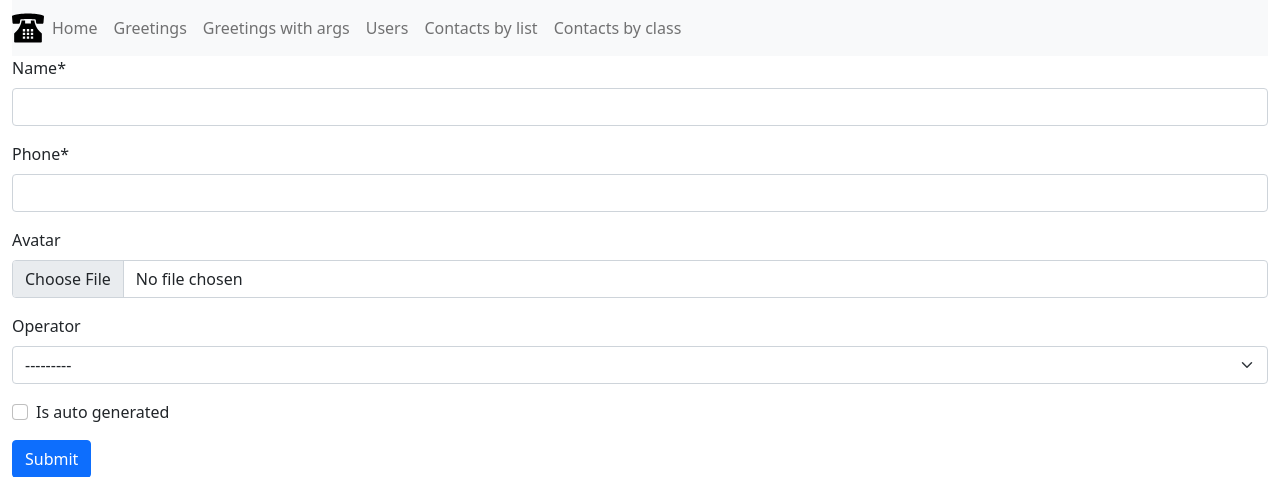
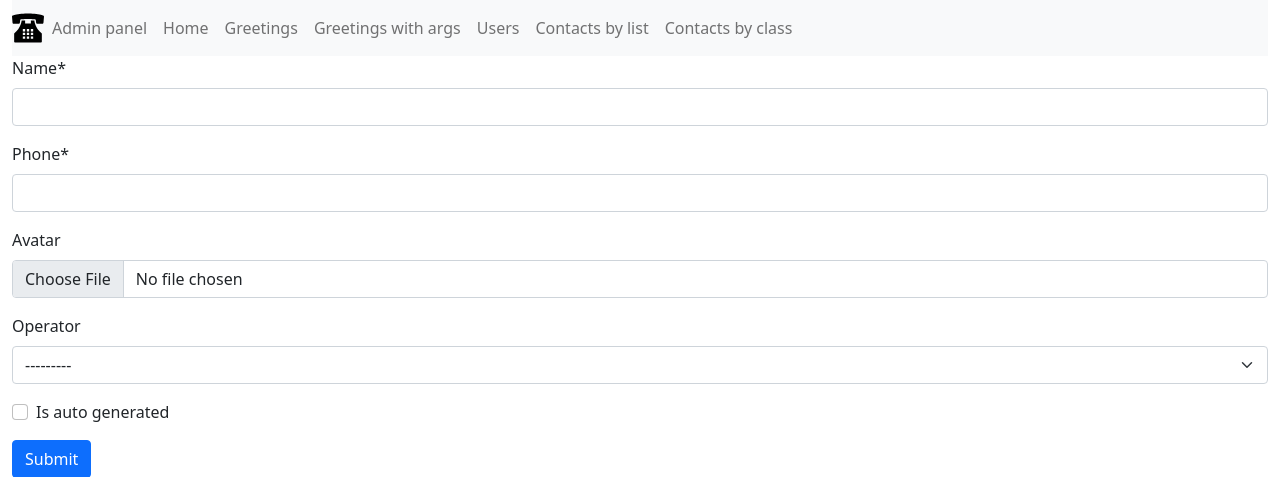
Before and after one commit to Hillel-i-Python-Pro-i-2022-12-27/homework__natali_chystyakova_django, a Django app: page /contacts/create/ in a window 1280 px wide. Shown: the top 477 px of the page. Run offline with Django 4.2, Linux system fonts and the light colour scheme; data that the repository does not hold is empty; some libraries are stand-ins or nearby versions.

Commit message:
add admin panel

```diff
--- a/apps/templates/_helpers/_header.html
+++ b/apps/templates/_helpers/_header.html
@@ -4,6 +4,9 @@
     <nav class="navbar navbar-expand-lg navbar-light bg-light">
         <img class="logo" src="{% static "/logo/logo.svg" %}" alt="site-logo" />
         <ul class="navbar-nav">
+            <li class="nav-item">
+            <a class="nav-link" href="{% url 'admin:index' %}">Admin panel</a>
+            </li>
             <li class="nav-item">
                 <a class="nav-link" href="{% url "root:index" %}"> Home </a>
             </li>
```
